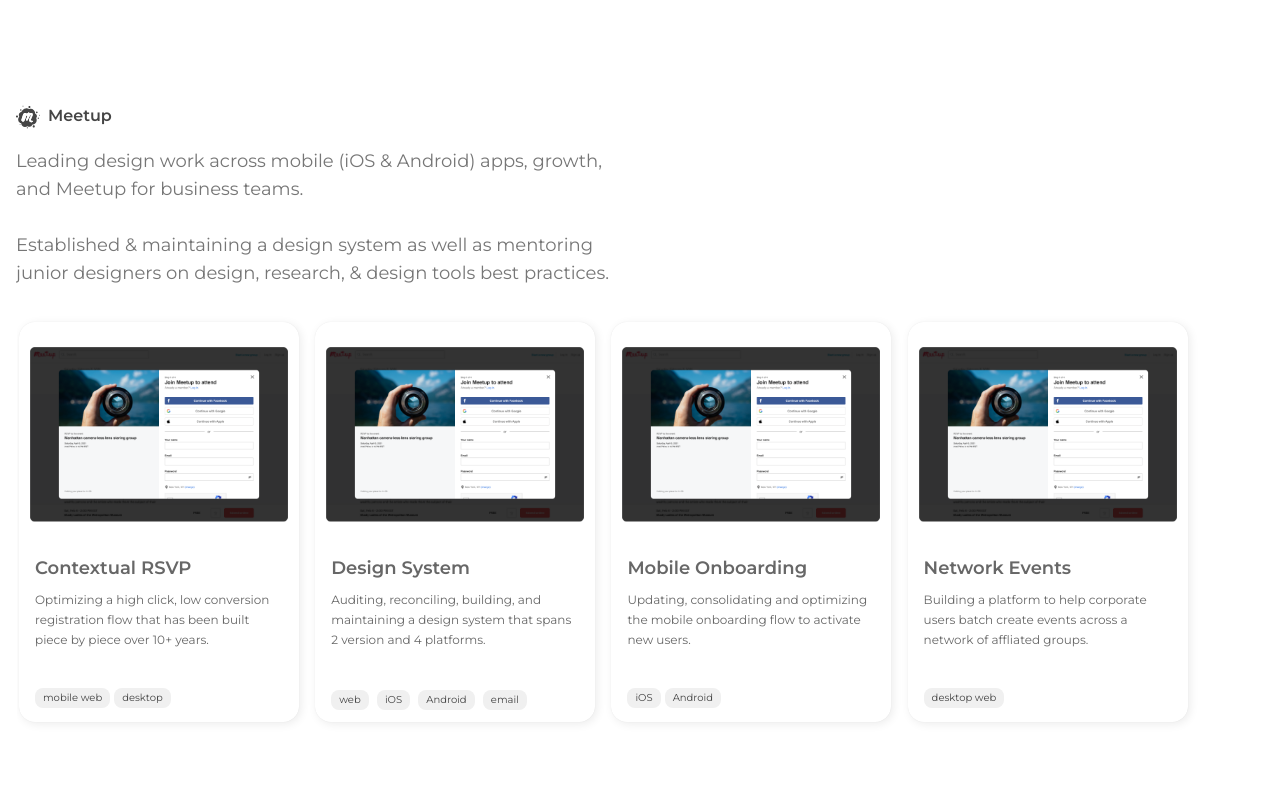
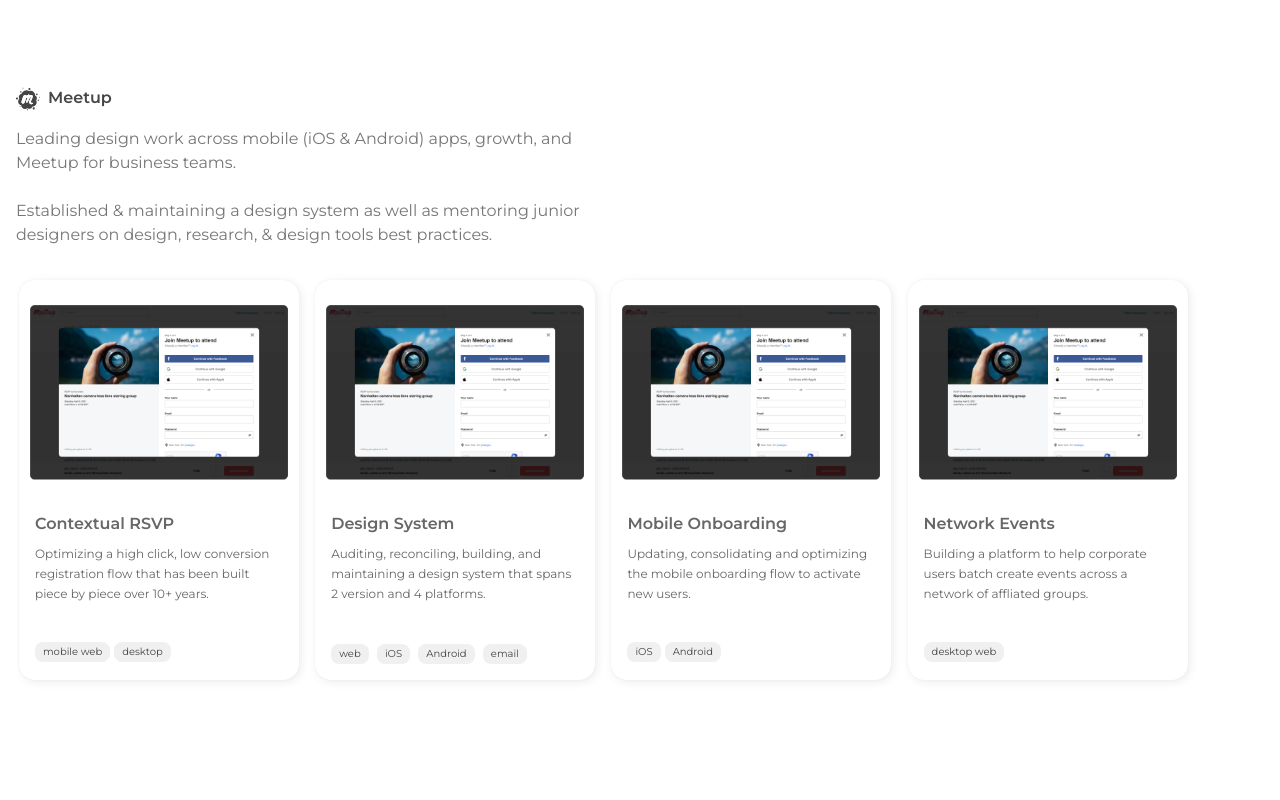
Before and after one commit to itsmikewang/itsmikewang.github.io, a plain HTML site: page index.html in a window 1280 px wide. Shown: the part 620-1420 px from the top of the page. Drawn offline with nearby package versions, Linux system fonts and the light colour scheme; some packages are replaced by stand-ins of ours; a script that the page names is missing.

Commit message:
Add files via upload

```diff
--- a/mobile.css
+++ b/mobile.css
@@ -5,6 +5,18 @@ body{
 h1{
   font-size: 40px;
   line-height: 56px;
+}
+p{
+  font-weight: 400;
+  font-size: 16px;
+  line-height: 24px;
+}
+/*body bold*/
+p1{
+
+  font-weight: 600;
+  font-size: 16px;
+  line-height: 24px;
 }
 .wave{
   font-size: 24px;
```
